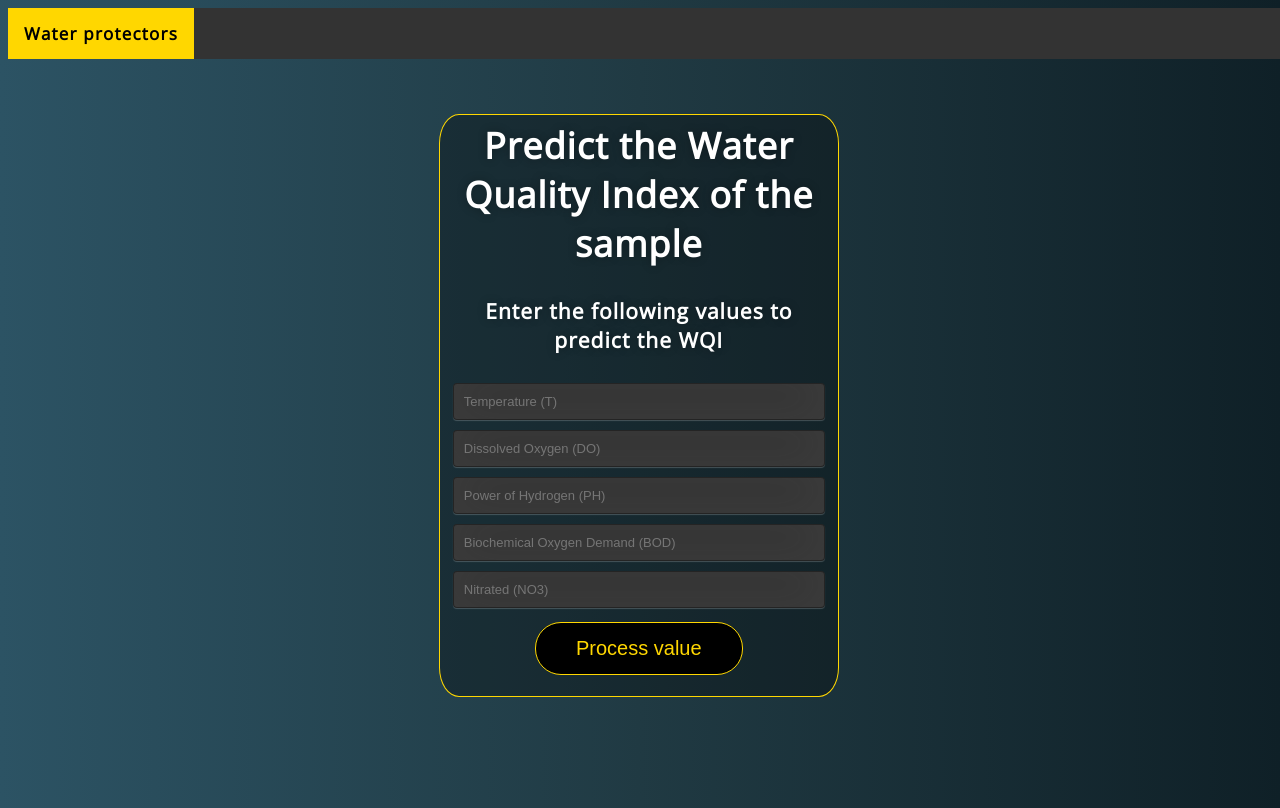
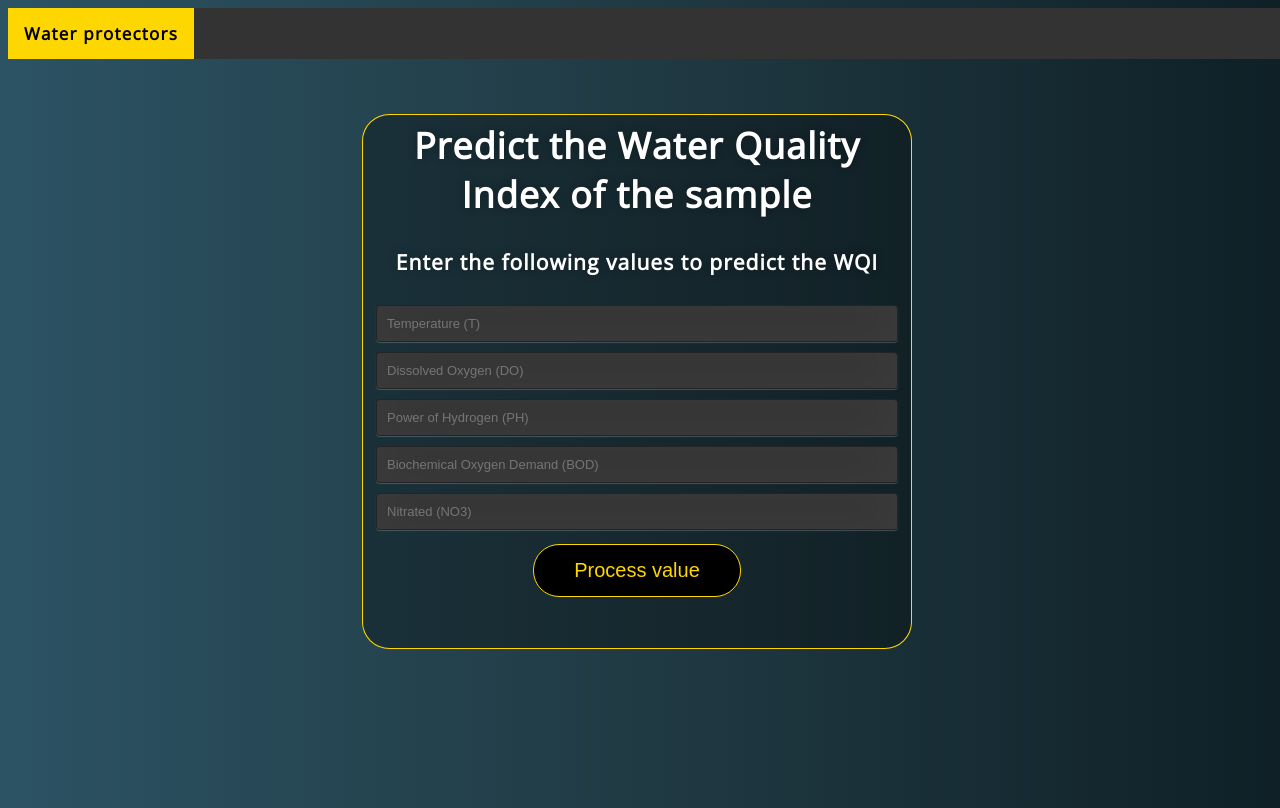
Before and after one commit to hazem555555/11235, a Flask app: page / in a window 1280 px wide. Run offline with Flask 2, Linux system fonts and the light colour scheme; parts of the project's set-up code (start-up, migrations or seed data) failed here and were passed over.

Commit message:
Update style.css

```diff
--- a/static/css/style.css
+++ b/static/css/style.css
@@ -28,10 +28,11 @@ body {
 	font-family: 'Open Sans', sans-serif;
 	color: #fff;
 
-	font-size: 18px;
-background: #0F2027;  /* fallback for old browsers */
+	background: #0F2027;  /* fallback for old browsers */
 background: -webkit-linear-gradient(to right, #2C5364, #203A43, #0F2027);  /* Chrome 10-25, Safari 5.1-6 */
 background: linear-gradient(to right, #2C5364, #203A43, #0F2027); /* W3C, IE 10+/ Edge, Firefox 16+, Chrome 26+, Opera 12+, Safari 7+ */
+	background-size: 100% 100%;
+	font-size: 18px;
 	background-size: 100% 100%;
 	text-align:center;
 	letter-spacing:1.2px;
@@ -45,12 +46,13 @@ background: linear-gradient(to right, #2C5364, #203A43, #0F2027); /* W3C, IE 10+
 .login {
 	position: absolute;
 	top: 33%;
-	left: 46%;
-	margin: -150px 0 0 -150px;
-	width:400px;
-	height:583px;
-	height:100%
+	left: 40%;
+	margin: -150px 0 10px -150px;
+	width:550px;
+	height:535px;
+	height:50%
 	width: 100%;
+	z-index: 0;
 	background-color: rgba(0,0,0,0.3);
     border: 1px solid gold;
 	border-radius: 5%
```
